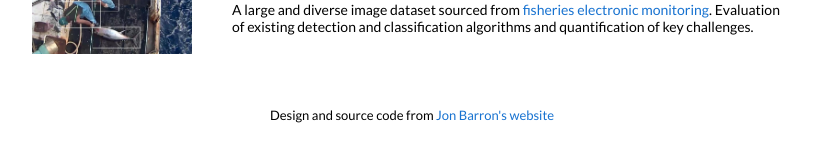
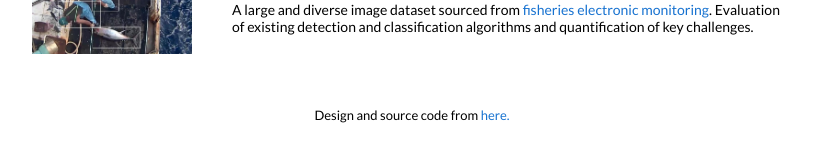
Before and after one commit to justinkay/justinkay.github.io, a Jekyll site: the page built from _posts/2022-05-23-sealwatch.md, in a window 1280 px wide. Shown: the part 762-903 px from the top of the page, without its empty margins (228-1051 px from the left). Built offline with Jekyll 4.4.1, drawn with Linux system fonts in a browser that asks for light colours.

Commit message:
Update default.html

```diff
--- a/_layouts/default.html
+++ b/_layouts/default.html
@@ -121,7 +121,7 @@
             <td style="padding:0px">
               <br>
               <p style="text-align:center;font-size:small;">
-                Design and source code from <a style="font-size:small;" href="https://jonbarron.info">Jon Barron's website</a>
+                Design and source code from <a style="font-size:small;" href="https://jonbarron.info">here.</a>
               </p>
             </td>
           </tr>
```
